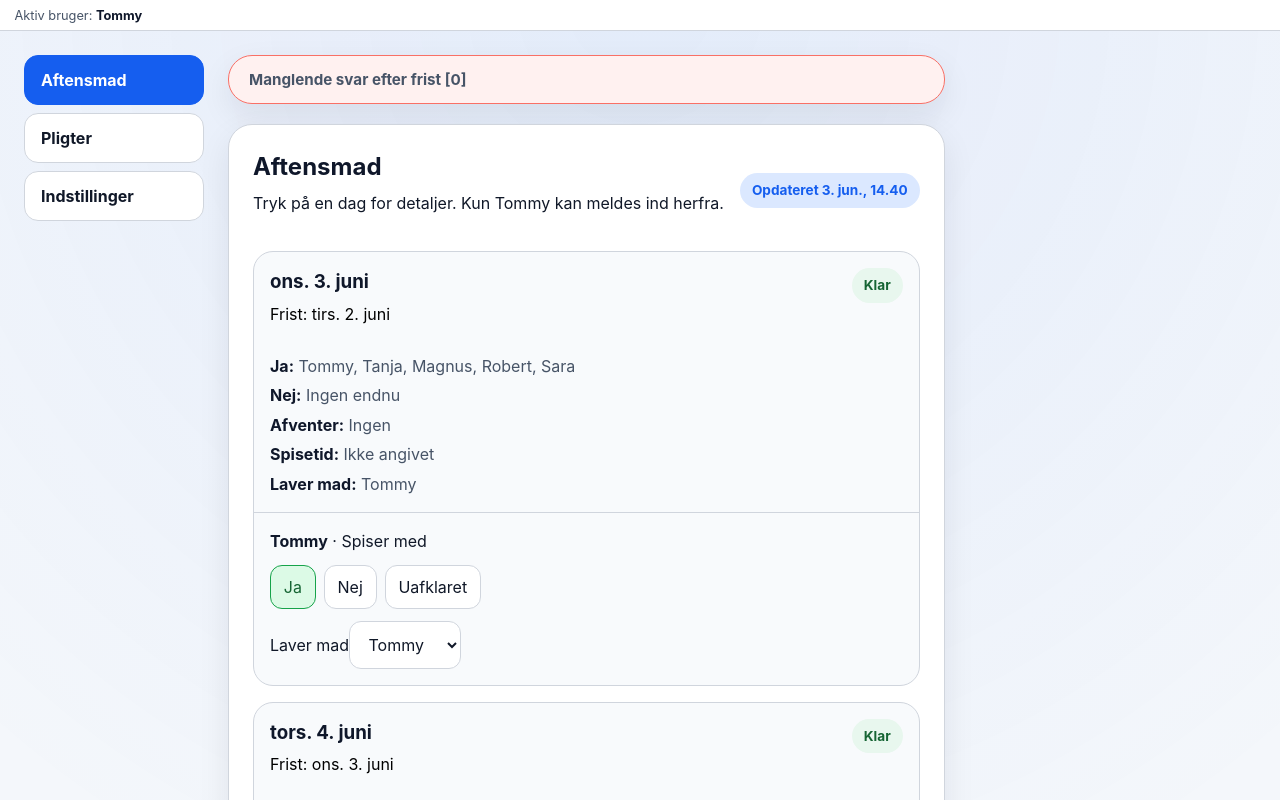
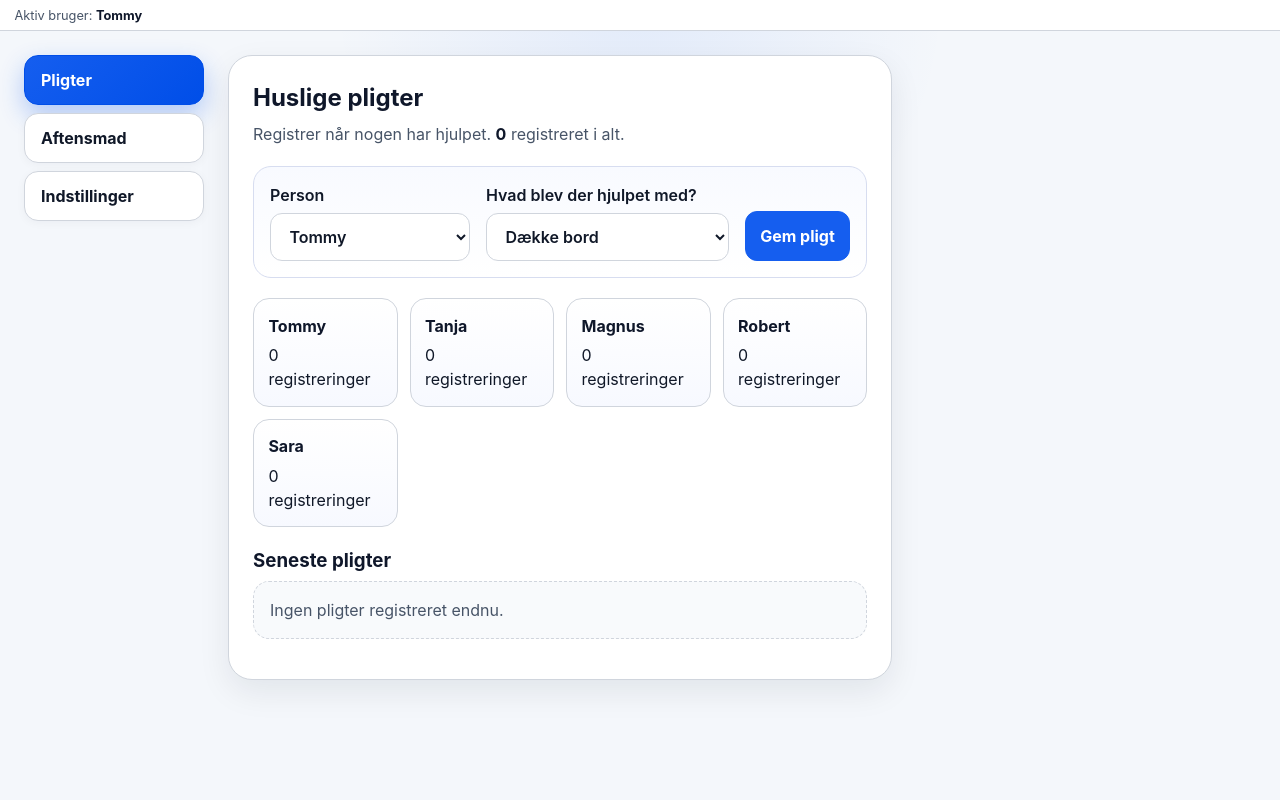
Before and after one commit to Spitfire09/FamilyMealAndChoresPWA, a React (Vite) app: page / in a window 1280 px wide. Shown: the top 800 px of the page. Built offline with nearby package versions, Linux system fonts and the light colour scheme.

Commit message:
Make chores default tab and admin-only task creation
Co-authored-by: Spitfire09 <95377339+Spitfire09@users.noreply.github.com>

```diff
--- a/src/App.css
+++ b/src/App.css
@@ -69,12 +69,18 @@
   font-weight: 700;
   cursor: pointer;
   white-space: nowrap;
+  box-shadow: 0 2px 10px rgba(15, 23, 42, 0.04);
+}
+
+.tab-button:hover {
+  transform: translateY(-1px);
 }
 
 .tab-button.active {
-  background: var(--accent);
-  border-color: var(--accent);
+  background: linear-gradient(135deg, #155eef 0%, #004ee8 100%);
+  border-color: #004ee8;
   color: #fff;
+  box-shadow: 0 10px 24px rgba(21, 94, 239, 0.3);
 }
 
 /* ── Panel & cards ──────────────────────────────────────────────────────── */
@@ -329,6 +335,10 @@ input,
   gap: 1rem;
   grid-template-columns: minmax(0, 200px) minmax(0, 1fr) auto;
   align-items: end;
+  padding: 1rem;
+  border: 1px solid #d7ddf0;
+  border-radius: 18px;
+  background: linear-gradient(180deg, #f8faff 0%, #ffffff 100%);
 }
 
 .chore-form label {
@@ -340,6 +350,24 @@ input,
 
 .task-field {
   min-width: 0;
+}
+
+.task-picker {
+  font-weight: 600;
+}
+
+.chore-panel .section-heading p {
+  color: var(--muted);
+  margin-bottom: 0;
+}
+
+.chore-panel .mini-stat {
+  background: linear-gradient(180deg, #ffffff 0%, #f7f9ff 100%);
+}
+
+.chore-panel .log-list li {
+  border-color: #d7ddf0;
+  background: linear-gradient(180deg, #ffffff 0%, #f9fbff 100%);
 }
 
 /* ── Mini stats ─────────────────────────────────────────────────────────── */
--- a/src/App.tsx
+++ b/src/App.tsx
@@ -699,7 +699,7 @@ function loadState() {
 function App() {
   const [state, setState] = useState<AppState>(() => loadState())
   const [currentTime, setCurrentTime] = useState(() => new Date())
-  const [activeTab, setActiveTab] = useState<ActiveTab>('meals')
+  const [activeTab, setActiveTab] = useState<ActiveTab>('chores')
   const [selectedMember, setSelectedMember] = useState<FamilyMember>(FAMILY_MEMBERS[0])
   const [selectedPerson, setSelectedPerson] = useState<FamilyMember>(FAMILY_MEMBERS[0])
   const [expandedDay, setExpandedDay] = useState<string | null>(null)
@@ -897,6 +897,16 @@ function App() {
   const recentChoreLogs = [...state.choreLogs]
     .sort((left, right) => right.notedAt.localeCompare(left.notedAt))
     .slice(0, 8)
+  const choreTaskOptions = useMemo(() => {
+    const tasks = new Set<string>(CHORE_OPTIONS)
+    for (const entry of state.choreLogs) {
+      const task = entry.task.trim()
+      if (task) {
+        tasks.add(task)
+      }
+    }
+    return [...tasks].sort((taskA, taskB) => taskA.localeCompare(taskB, 'da'))
+  }, [state.choreLogs])
 
   function updateAttendance(dateKey: string, person: FamilyMember, status: AttendanceStatus) {
     setState((previous) =>
@@ -992,9 +1002,15 @@ function App() {
   function addChoreLog(event: FormEvent<HTMLFormElement>) {
     event.preventDefault()
 
-    const trimmedTask = choreTask.trim()
+    const selectedTaskForMember =
+      isSelectedMemberAdmin || choreTaskOptions.includes(choreTask) ? choreTask : (choreTaskOptions[0] ?? '')
+    const trimmedTask = selectedTaskForMember.trim()
 
     if (!trimmedTask) {
+      return
+    }
+
+    if (!isSelectedMemberAdmin && !choreTaskOptions.includes(trimmedTask)) {
       return
     }
 
@@ -1217,17 +1233,17 @@ function App() {
         <nav className="tab-bar" aria-label="Hovedfaner">
           <button
             type="button"
-            className={`tab-button ${activeTab === 'meals' ? 'active' : ''}`}
-            onClick={() => setActiveTab('meals')}
-          >
-            Aftensmad
+            className={`tab-button ${activeTab === 'chores' ? 'active' : ''}`}
+            onClick={() => setActiveTab('chores')}
+          >
+            Pligter
           </button>
           <button
             type="button"
-            className={`tab-button ${activeTab === 'chores' ? 'active' : ''}`}
-            onClick={() => setActiveTab('chores')}
-          >
-            Pligter
+            className={`tab-button ${activeTab === 'meals' ? 'active' : ''}`}
+            onClick={() => setActiveTab('meals')}
+          >
+            Aftensmad
           </button>
           <button
             type="button"
@@ -1403,7 +1419,7 @@ function App() {
           )}
 
           {activeTab === 'chores' && (
-            <section className="panel">
+            <section className="panel chore-panel">
               <div className="section-heading">
                 <div>
                   <h2>Huslige pligter</h2>
@@ -1430,18 +1446,34 @@ function App() {
                 </label>
                 <label className="task-field">
                   Hvad blev der hjulpet med?
+                  {isSelectedMemberAdmin ? (
+                    <>
                       <input
                         type="text"
                         value={choreTask}
                         list="chore-options"
                         onChange={(event) => setChoreTask(event.target.value)}
-                    placeholder="Vælg fra listen eller skriv en pligt"
+                        placeholder="Vælg fra listen eller skriv en ny pligt"
                       />
                       <datalist id="chore-options">
-                    {CHORE_OPTIONS.map((task) => (
+                        {choreTaskOptions.map((task) => (
                           <option key={task} value={task} />
                         ))}
                       </datalist>
+                    </>
+                  ) : (
+                    <select
+                      value={choreTaskOptions.includes(choreTask) ? choreTask : (choreTaskOptions[0] ?? '')}
+                      onChange={(event) => setChoreTask(event.target.value)}
+                      className="task-picker"
+                    >
+                      {choreTaskOptions.map((task) => (
+                        <option key={task} value={task}>
+                          {task}
+                        </option>
+                      ))}
+                    </select>
+                  )}
                 </label>
                 <button type="submit" className="primary-button">
                   Gem pligt
```
Also changed, not shown: 1 other file (tests, documents, lock files or other folders). Lines whose indentation alone changed are shown as unchanged.
